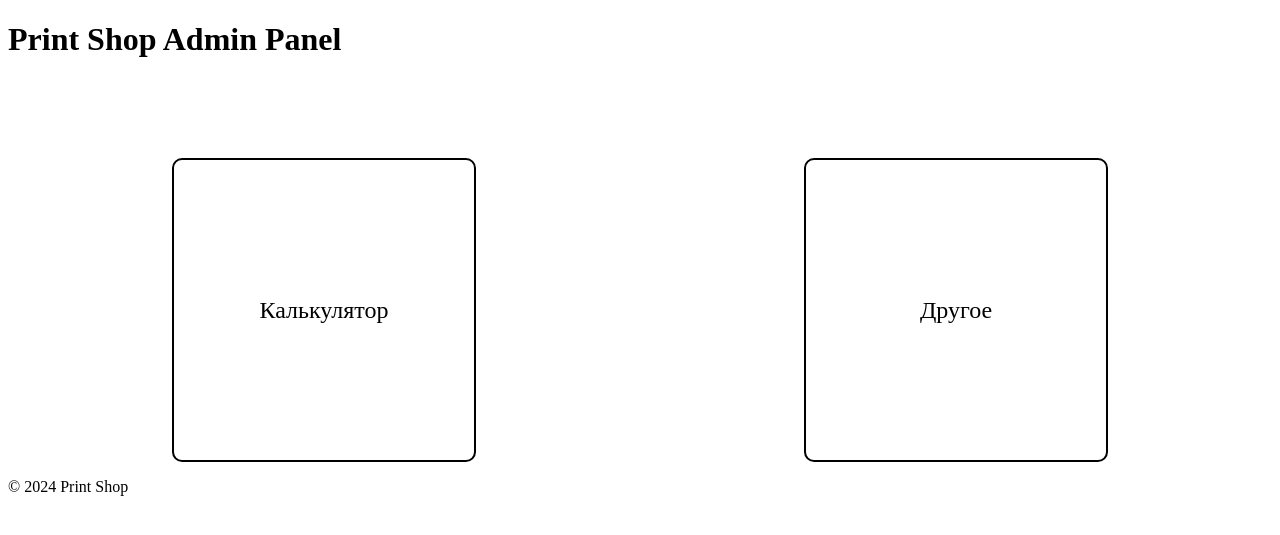
After one commit to Akkormsk/psodin, a Flask app: page /admin/ in a window 1280 px wide. The commit adds this page. Shown: the top 535 px of the page. Run offline with Flask 3, Linux system fonts and the light colour scheme.

Commit message:
Попытка визуализации меню

```diff
--- a/app.py
+++ b/app.py
@@ -47,6 +47,11 @@ def index():
     return redirect('/admin')
 
 
+@app.route('/admin/')
+def admin_index():
+    return render_template('admin/index.html')
+
+
 if __name__ == '__main__':
     # Выполняем инициализацию базы данных при запуске приложения
     with app.app_context():
--- a/static/styles.css
+++ b/static/styles.css
@@ -1,23 +1,23 @@
-body {
-    font-family: Arial, sans-serif;
-    margin: 40px;
+.container {
+    display: flex;
+    justify-content: space-around;
+    margin-top: 100px;
 }
 
-h1 {
-    color: #333;
+.box {
+    width: 300px;
+    height: 300px;
+    display: flex;
+    justify-content: center;
+    align-items: center;
+    border: 2px solid black;
+    border-radius: 10px;
+    text-align: center;
+    font-size: 24px;
+    cursor: pointer;
 }
 
-form {
-    margin-bottom: 20px;
+.box a {
+    text-decoration: none;
+    color: black;
 }
-
-label {
-    display: block;
-    margin: 5px 0;
-}
-
-input, select, button {
-    margin: 5px 0;
-    padding: 8px;
-    font-size: 16px;
-}
--- /dev/null
+++ b/templates/admin/index.html
@@ -0,0 +1,14 @@
+{% extends 'base.html' %}
+
+{% block title %}Admin Panel{% endblock %}
+
+{% block content %}
+<div class="container">
+    <div class="box">
+        <a href="{{ url_for('calculator.index') }}">Калькулятор</a>
+    </div>
+    <div class="box">
+        Другое
+    </div>
+</div>
+{% endblock %}
--- a/templates/base.html
+++ b/templates/base.html
@@ -3,40 +3,21 @@
 <head>
     <meta charset="UTF-8">
     <meta name="viewport" content="width=device-width, initial-scale=1.0">
-    <title>{% block title %}PSODIN панель администратора{% endblock %}</title>
-    <link rel="stylesheet" href="https://maxcdn.bootstrapcdn.com/bootstrap/3.3.7/css/bootstrap.min.css">
-    <style>
-        body {
-            padding-top: 70px;
-        }
-    </style>
+    <title>{% block title %}Admin Panel{% endblock %}</title>
+    <link rel="stylesheet" href="{{ url_for('static', filename='styles.css') }}">
 </head>
 <body>
-    <nav class="navbar navbar-inverse navbar-fixed-top">
-        <div class="container-fluid">
-            <div class="navbar-header">
-                <button type="button" class="navbar-toggle collapsed" data-toggle="collapse" data-target="#navbar" aria-expanded="false" aria-controls="navbar">
-                    <span class="sr-only">Toggle navigation</span>
-                    <span class="icon-bar"></span>
-                    <span class="icon-bar"></span>
-                    <span class="icon-bar"></span>
-                </button>
-                <a class="navbar-brand" href="{{ url_for('admin.index') }}">PSODIN панель администратора</a>
-            </div>
-            <div id="navbar" class="navbar-collapse collapse">
-                <ul class="nav navbar-nav">
-                    <li><a href="{{ url_for('papertype.index_view') }}">Виды бумаги</a></li>
-                    <li><a href="{{ url_for('printtype.index_view') }}">Параметры печати</a></li>
-                    <li><a href="{{ url_for('calculator.index') }}">Калькулятор</a></li>
-                </ul>
-            </div>
-        </div>
-    </nav>
-    <div class="container-fluid">
-        {% block body %}
-        {% endblock %}
-    </div>
-    <script src="https://ajax.googleapis.com/ajax/libs/jquery/1.12.4/jquery.min.js"></script>
-    <script src="https://maxcdn.bootstrapcdn.com/bootstrap/3.3.7/js/bootstrap.min.js"></script>
+<header>
+    <h1>Print Shop Admin Panel</h1>
+</header>
+<nav>
+    <!-- Добавьте здесь меню навигации, если нужно -->
+</nav>
+<main>
+    {% block content %}{% endblock %}
+</main>
+<footer>
+    <p>&copy; 2024 Print Shop</p>
+</footer>
 </body>
 </html>
```
Also changed, not shown: templates/admin/calculator.html (+16 -16 lines), config.py (line endings or trailing spaces).
